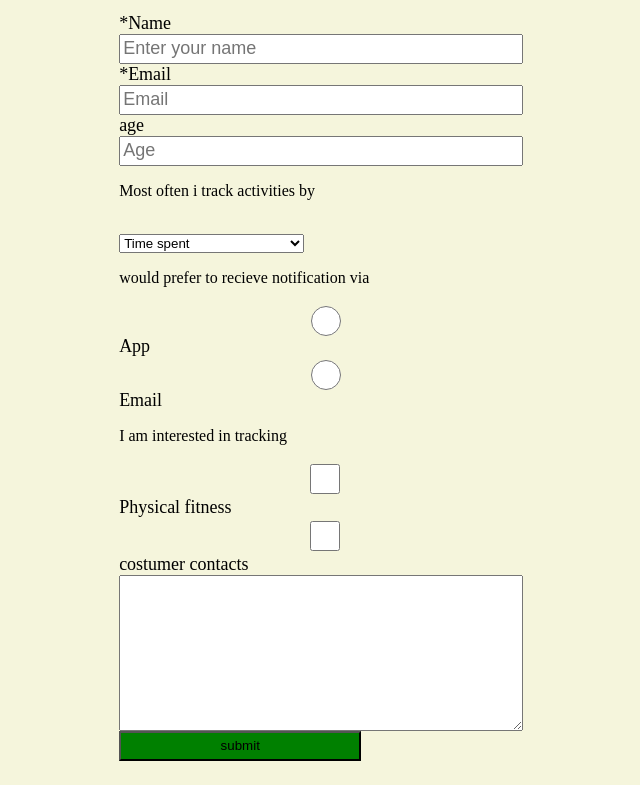
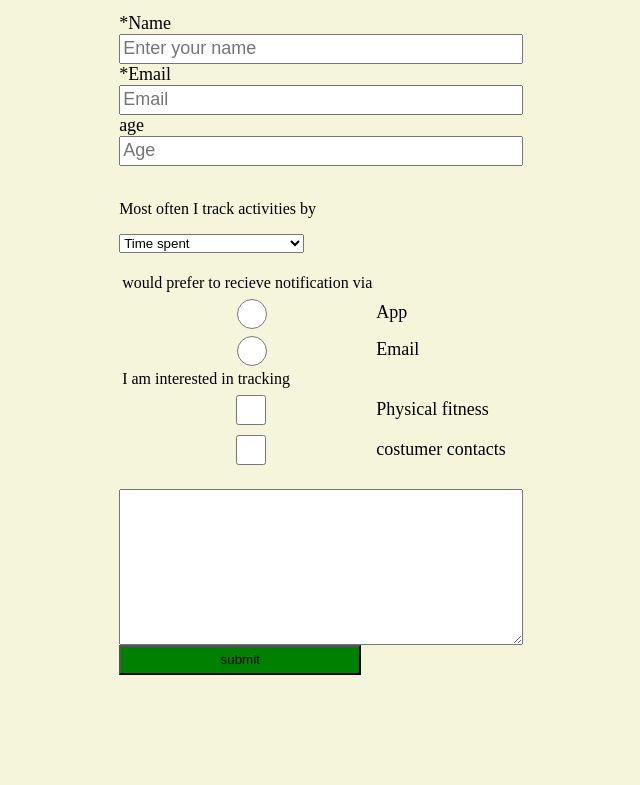
Before and after one commit to FilbertKimasa/samiXfilbert, a plain HTML site: page index.html in a window 1280 px wide. Shown: the part 109-894 px from the top of the page, without its empty margins (319-959 px from the left). After the commit the page ends 808 px from the top, so only its background shows below. Drawn offline with Linux system fonts and the light colour scheme.

Commit message:
changed html

```diff
--- a/index.html
+++ b/index.html
@@ -16,8 +16,8 @@
                    <label for="email" id="email-label">*Email</label><br/>
                    <input required id="email" type="email" placeholder="Email"><br/>
                    <label for="age" id="number-label">age</label><br/>
-                   <input type="number" id="age" type="range" min="13" max="100" placeholder="Age">
-                   <p>Most often i track activities by</p><br/>
+                   <input type="number" id="age" type="range" min="13" max="100" placeholder="Age"><br/><br/>
+                   <p>Most often I track activities by</p>
                    <select id="dropdown">
                     <option >Time spent</option>
                     <option >Number of times completed</option>
@@ -26,20 +26,35 @@
                     <option >Theme</option>
                     <option >project</option>
                    </select>
-                   <p>would prefer to recieve notification via</p>
-                   <input type="radio" name="notification" id="app-notification" value="app"cheaked>
-                   <label for="app-notification">App</label><br/>
-                   <input type="radio" id="email-notification" name="notification" value="email">
-                   <label for="email-notification">Email</label><br/>
-                   <p>I am interested in tracking</p>
-                   <input type="checkbox" id="projects" value="project">
-                   <label for="physical-fitness">Physical fitness</label><br/>
-                   <input type="checkbox" id="costumer-contacts" value="costumer-contacts">
-                   <label for="costumer-contacts">costumer contacts</label><br/>
+
+                   <table>
+                    <tr><br/>
+                        <td><p>would prefer to recieve notification via</p></td>
+                    </tr>
+                    <tr>
+                        <td><input type="radio" name="notification" id="app-notification" value="app"cheaked></td>
+                        <td><label for="app-notification">App</label><td/>
+                    </tr></br>
+                    <tr>
+                        <td><input type="radio" id="email-notification" name="notification" value="email"></td>
+                        <td><label for="email-notification">Email</label><td/>
+                    </tr>
+                    <tr>
+                         <td><p>I am interested in tracking</p></td>
+                    </tr>
+                    <tr>
+                        <td><input type="checkbox" id="projects" value="project"></td>
+                        <td><label for="physical-fitness">Physical fitness</label></td>
+                    </tr>
+                    <tr>
+                        <td><input type="checkbox" id="costumer-contacts" value="costumer-contacts"></td>
+                        <td><label for="costumer-contacts">costumer contacts</label><br/></td>
+                    </tr>
+                   </table>
+
+                   <br/>
                    <textarea cols="30" rows="10"></textarea><br/>
                    <button id="submit" type="submit">submit</button>
-
-
                 </form>
             </main>
         </div>
```
